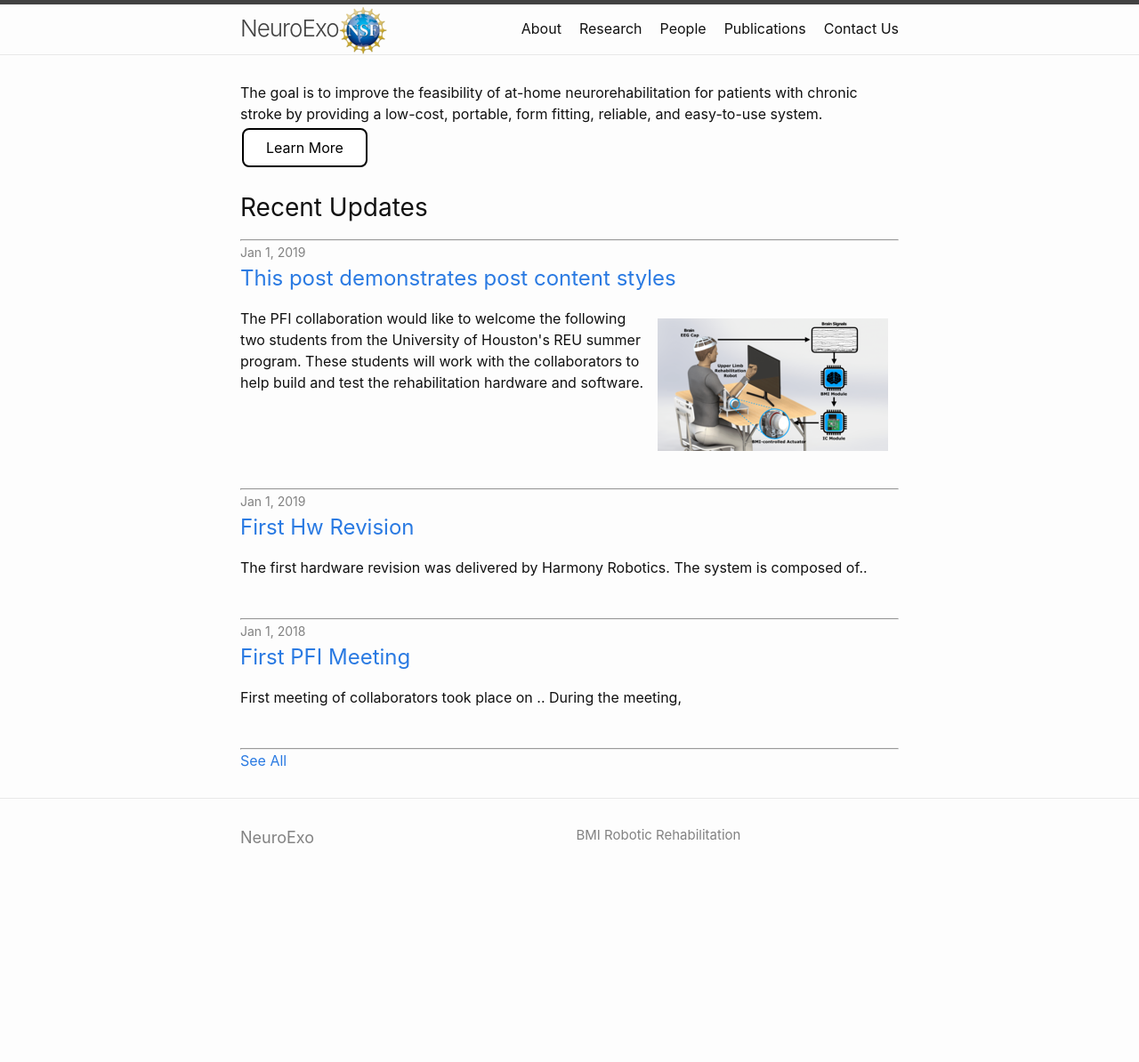
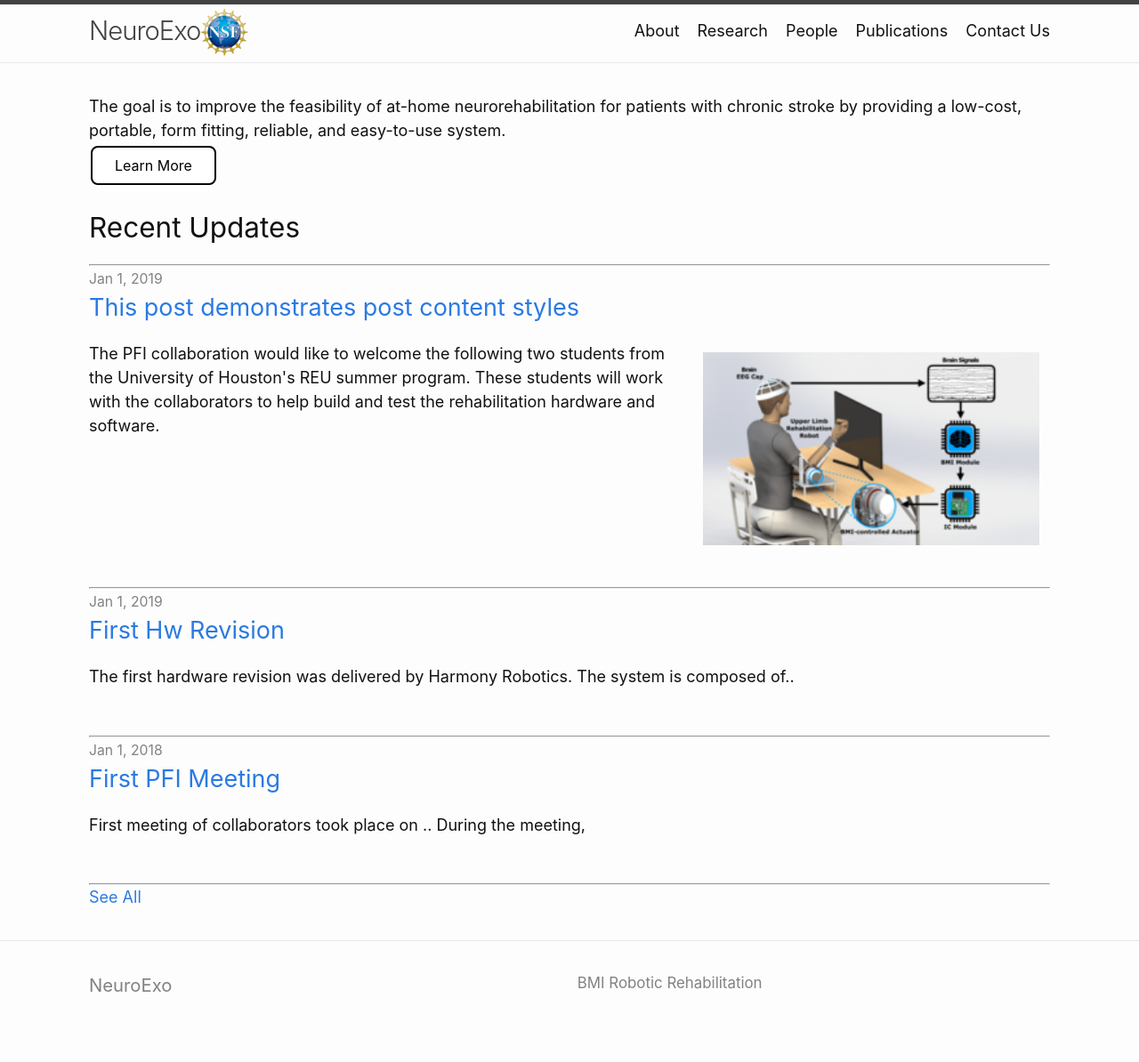
Before and after one commit to arcraik/neuroexo-website, a Jekyll site: the page built from index.html, in a window 1280 px wide. Shown: the whole page at 89% size. Built offline with Jekyll 4.4.1, drawn with Linux system fonts in a browser that asks for light colours; the list of posts is cut into pages by our own code; before the commit the page ends 1015 px from its top, so only the background shows below that.

Commit message:
Update minima.scss

```diff
--- a/_sass/minima.scss
+++ b/_sass/minima.scss
@@ -3,12 +3,12 @@
 // Define defaults for each variable.
 
 $base-font-family: -apple-system, BlinkMacSystemFont, "Segoe UI", Roboto, Helvetica, Arial, sans-serif, "Apple Color Emoji", "Segoe UI Emoji", "Segoe UI Symbol" !default;
-$base-font-size:   16px !default;
+$base-font-size:   18px !default;
 $base-font-weight: 400 !default;
 $small-font-size:  $base-font-size * 0.875 !default;
 $base-line-height: 1.5 !default;
 
-$spacing-unit:     30px !default;
+$spacing-unit:     35px !default;
 
 $text-color:       #111 !default;
 $background-color: #fdfdfd !default;
@@ -21,10 +21,9 @@ $orange-color:     #f66a0a !default;
 $table-text-align: left !default;
 
 // Width of the content area
-$content-width:    800px !default;
-
+$content-width:    1150px !default;
 $on-palm:          600px !default;
-$on-laptop:        800px !default;
+$on-laptop:        1150px !default;
 
 $on-medium:        $on-palm !default;
 $on-large:         $on-laptop !default;
```
